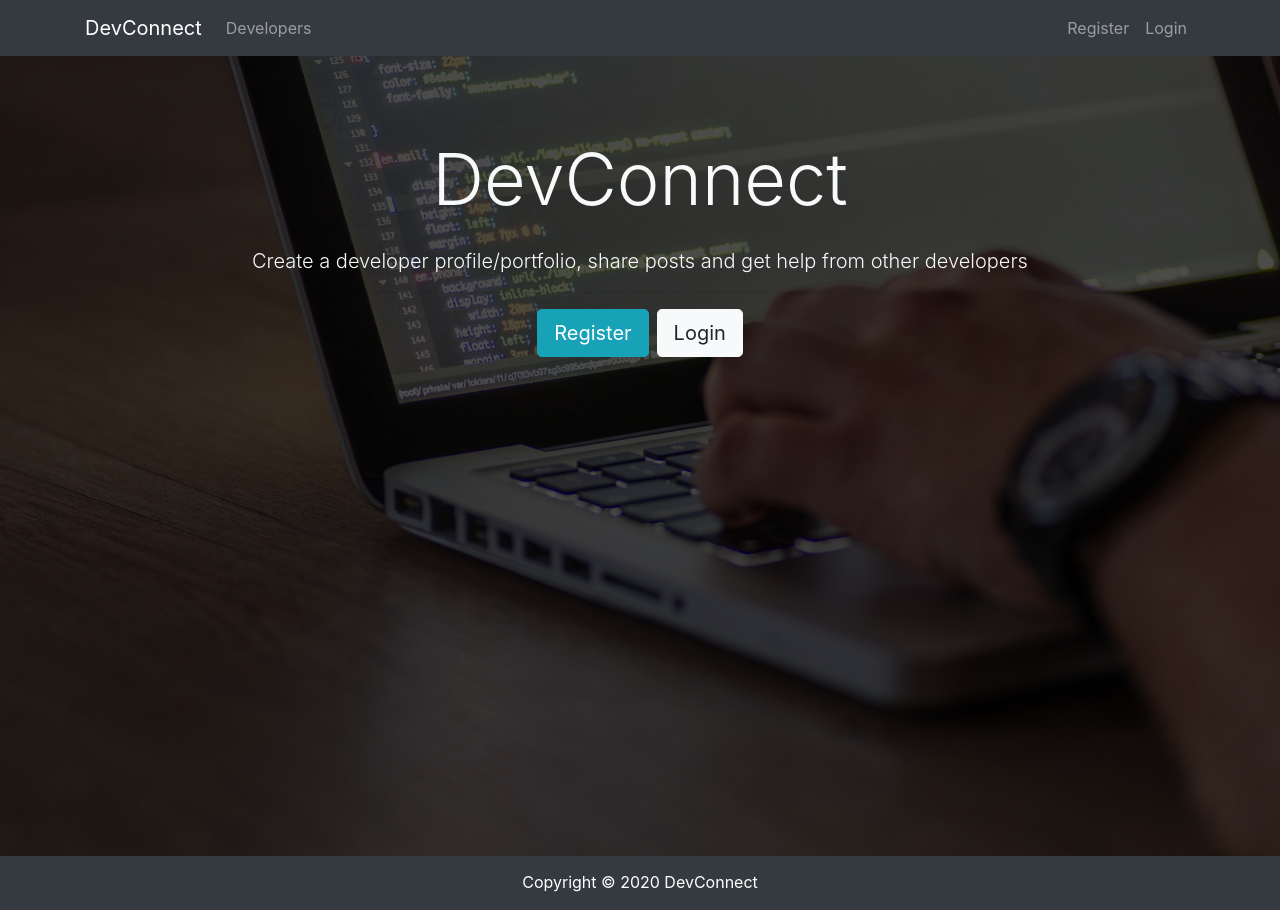
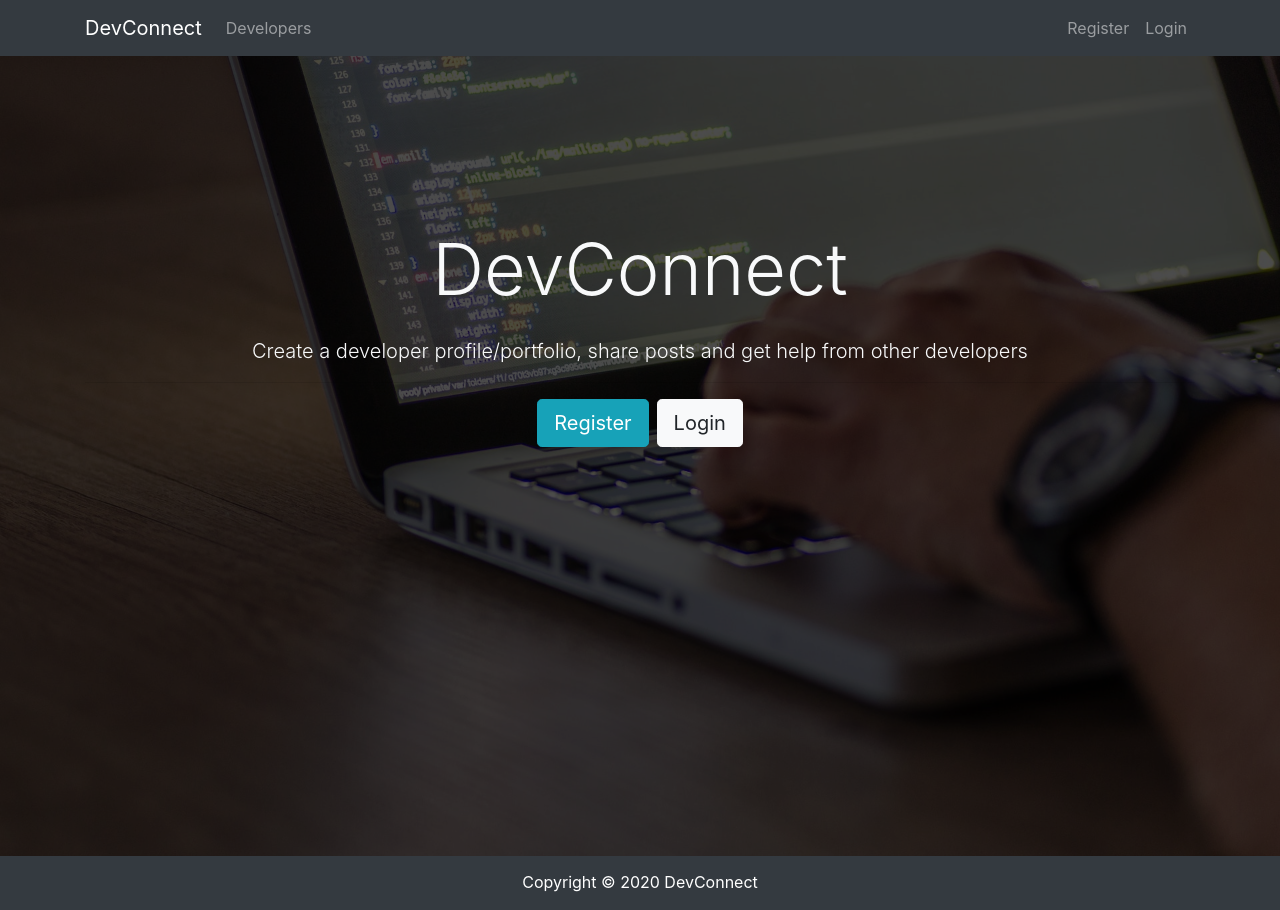
Before and after one commit to shubhamr238/DevConnect, a React (Create React App) app in the folder client/: page / in a window 1280 px wide. Built offline with nearby package versions, Linux system fonts and the light colour scheme; no server answers.

Commit message:
add top margin in landing page

```diff
--- a/client/src/components/layouts/landing.jsx
+++ b/client/src/components/layouts/landing.jsx
@@ -16,7 +16,7 @@ class Landing extends Component {
       <div className="landing">
         <div className="dark-overlay landing-inner text-light">
           <div className="container">
-            <div className="row">
+            <div className="row" style={{ marginTop: "90px" }}>
               <div className="col-md-12 text-center">
                 <MediaQuery minDeviceWidth={320} maxDeviceWidth={767}>
                   <h1 className="display-4 mb-4">DevConnect</h1>
```
